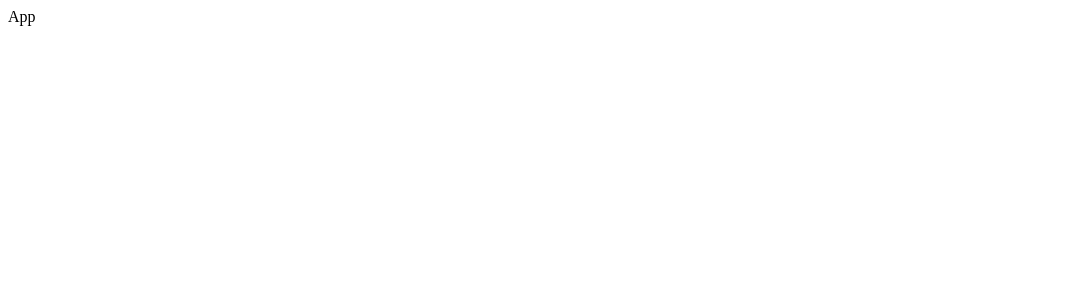
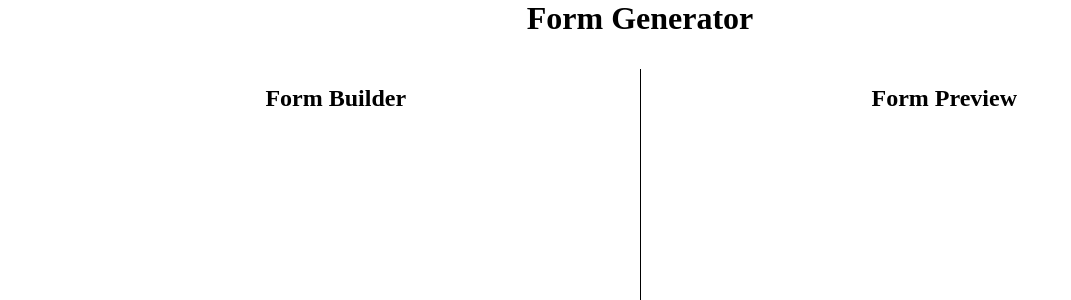
Before and after one commit to Priyanshu-24/react-form-generator, a React (Vite) app: page / in a window 1280 px wide. Shown: the top 300 px of the page, without its empty margins (0-1071 px from the left). Built offline with nearby package versions, Linux system fonts and the light colour scheme.

Commit message:
basic skeletal completed

```diff
--- a/src/App.jsx
+++ b/src/App.jsx
@@ -1,5 +1,16 @@
+import FormBuilder from "./components/FormBuilder/FormBuilder";
+import FormPreview from "./components/FormPreview/FormPreview";
+
 const App = () => {
-  return <div>App</div>;
+  return (
+    <div>
+      <h1>Form Generator</h1>
+      <div className="main-container">
+        <FormBuilder />
+        <FormPreview />
+      </div>
+    </div>
+  );
 };
 
 export default App;
--- /dev/null
+++ b/src/components/FormBuilder/FormBuilder.jsx
@@ -0,0 +1,9 @@
+const FormBuilder = () => {
+  return (
+    <div className="form-builder">
+      <h2>Form Builder</h2>
+    </div>
+  );
+};
+
+export default FormBuilder;
--- /dev/null
+++ b/src/components/FormPreview/FormPreview.jsx
@@ -0,0 +1,9 @@
+const FormPreview = () => {
+  return (
+    <div className="form-preview">
+      <h2>Form Preview</h2>
+    </div>
+  );
+};
+
+export default FormPreview;
--- a/src/index.css
+++ b/src/index.css
@@ -0,0 +1,28 @@
+body {
+  margin: 0;
+  padding: 0;
+}
+
+.main-container {
+  display: flex;
+  padding: 2rem;
+  min-height: 70vh;
+}
+
+.form-builder,
+.form-preview {
+  width: 50%;
+  padding: 1rem;
+}
+
+h1,
+h2 {
+  width: 100%;
+  display: flex;
+  justify-content: center;
+  margin: 0;
+}
+
+.form-builder {
+  border-right: 1px solid #000000;
+}
```
